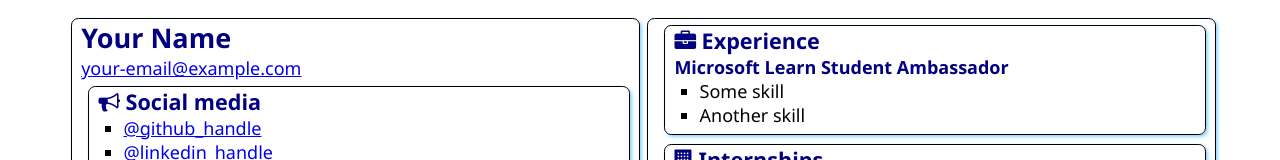
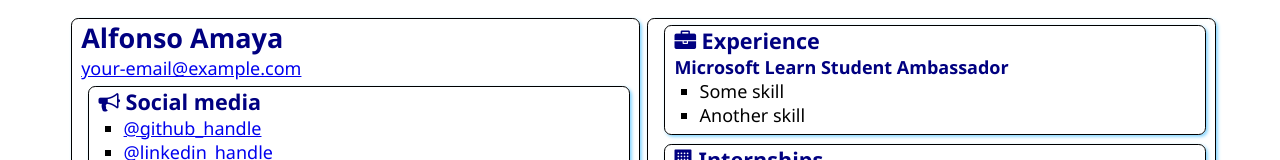
Before and after one commit to Alfonso-AmayaC/Ambassador-SWA-Pilot, a plain HTML site: page src/index.html in a window 1280 px wide. Shown: the top 160 px of the page. Drawn offline with Linux system fonts and the light colour scheme.

Commit message:
Updated index.html

```diff
--- a/src/index.html
+++ b/src/index.html
@@ -12,7 +12,7 @@
 <body>
     <main>
         <article class="box">
-            <h1>Your Name</h1>
+            <h1>Alfonso Amaya</h1>
             <div><a href="mailto:your.email@example.com">your-email@example.com</a></div>
 
             <section class="box">
```
